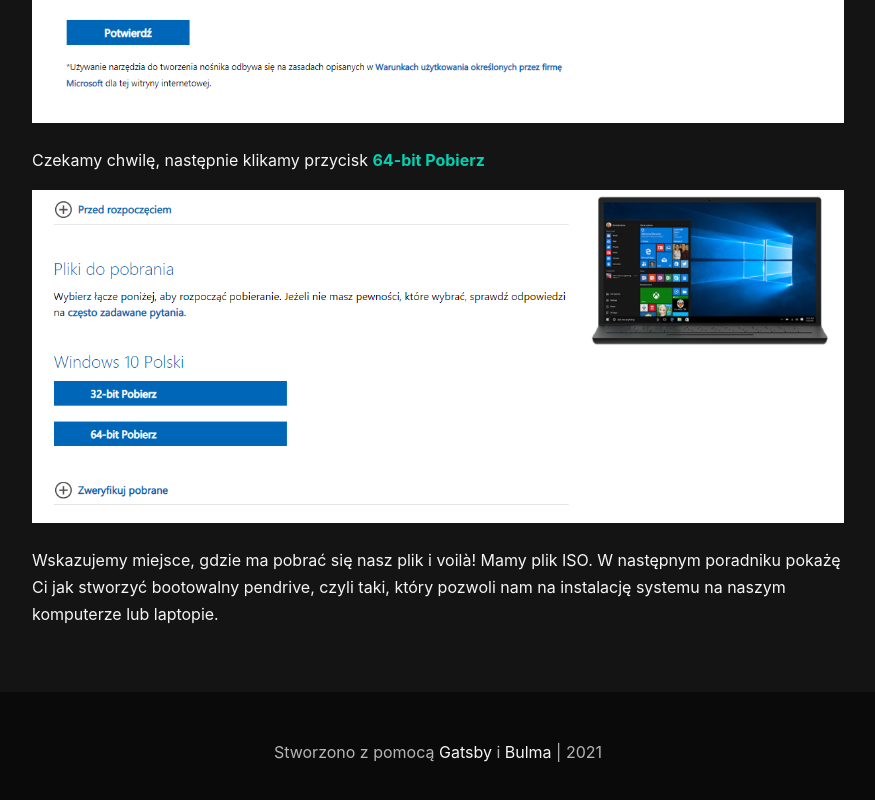
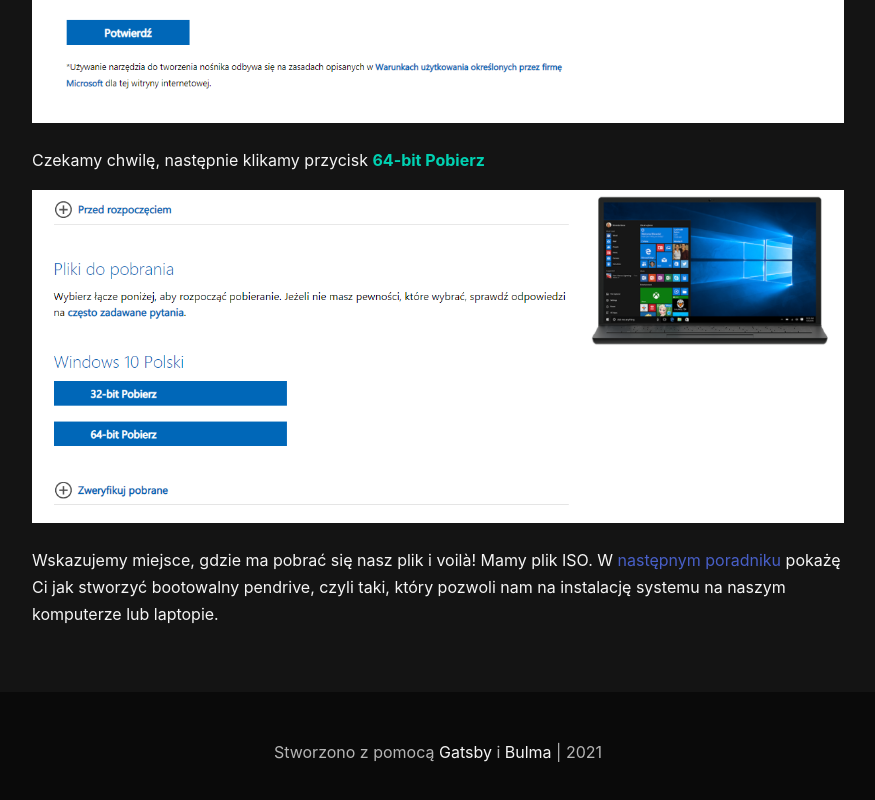
Before and after one commit to jakubjaran/jaranow.ski, a Gatsby site: page /posty/jak-pobrac-obraz-systemu-windows-10 in a window 1280 px wide. Shown: the part 3964-4764 px from the top of the page, without its empty margins (202-1077 px from the left). Built offline with nearby package versions, Linux system fonts and the light colour scheme; Gatsby itself is replaced by a stand-in of ours; some packages are replaced by stand-ins of ours.

Commit message:
Added link for next post

```diff
--- a/src/posts/jak-pobrac-obraz-systemu-windows-10/jak-pobrac-obraz-systemu-windows-10.md
+++ b/src/posts/jak-pobrac-obraz-systemu-windows-10/jak-pobrac-obraz-systemu-windows-10.md
@@ -54,4 +54,4 @@
 
 ![Wersja](./6.png)
 
-Wskazujemy miejsce, gdzie ma pobrać się nasz plik i voilà! Mamy plik ISO. W następnym poradniku pokażę Ci jak stworzyć bootowalny pendrive, czyli taki, który pozwoli nam na instalację systemu na naszym komputerze lub laptopie.
+Wskazujemy miejsce, gdzie ma pobrać się nasz plik i voilà! Mamy plik ISO. W [następnym poradniku](/posty/jak-stworzyc-bootowalny-pendrive) pokażę Ci jak stworzyć bootowalny pendrive, czyli taki, który pozwoli nam na instalację systemu na naszym komputerze lub laptopie.
```
